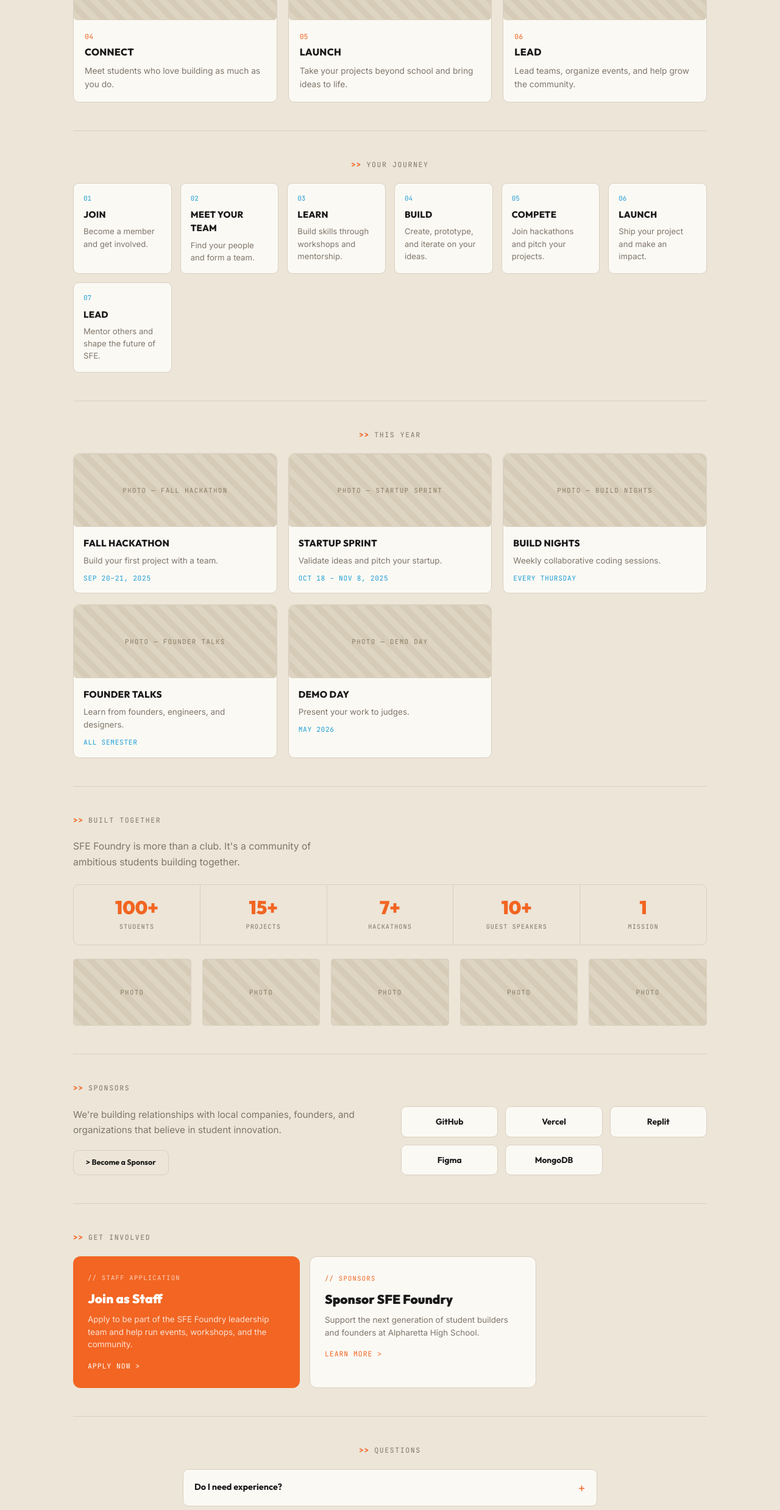
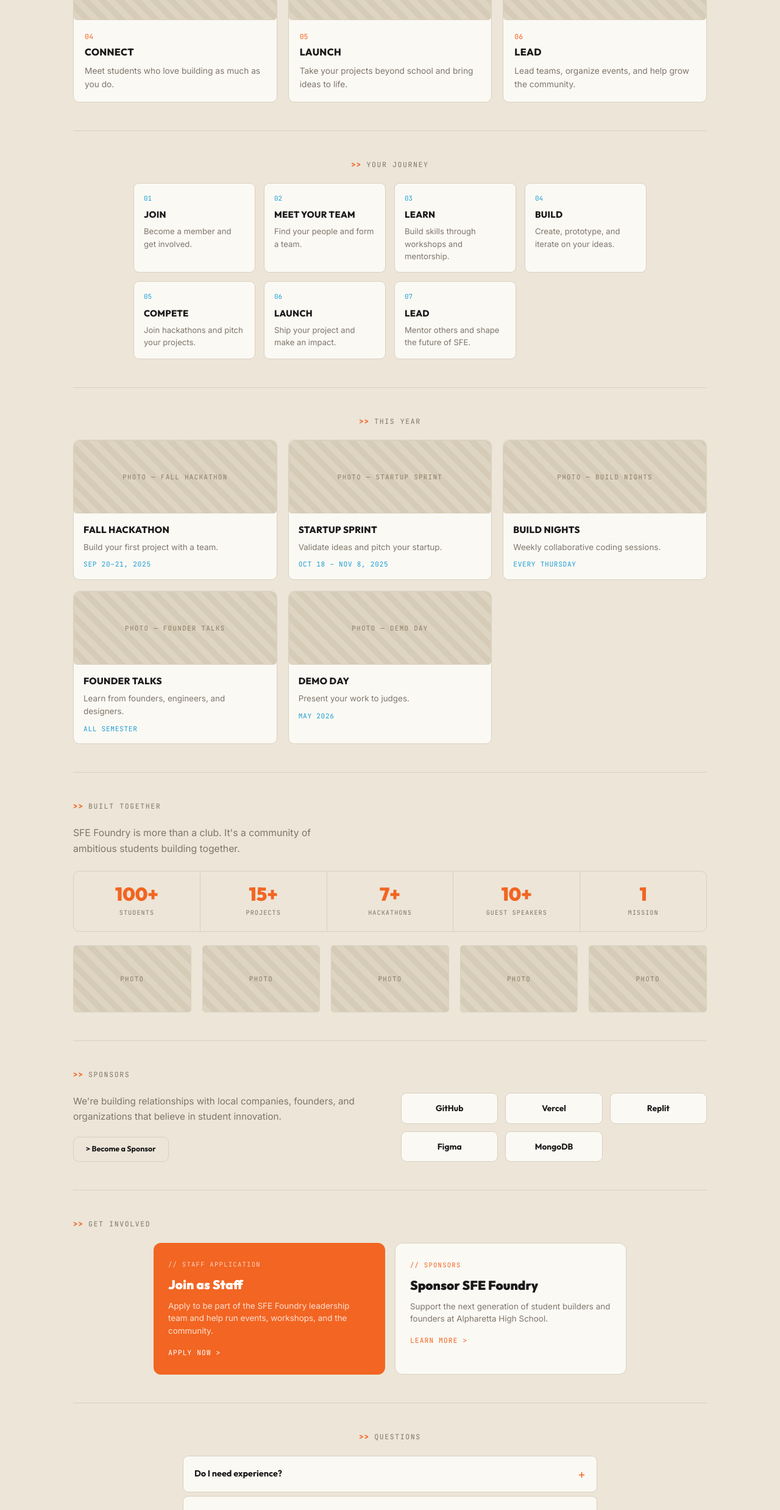
Before and after one commit to nadellasripad11/mission-sfe-foundry, a Next.js app: page / in a window 1280 px wide. Shown: the part 1352-3828 px from the top of the page at 61% size. Built offline with nearby package versions, Linux system fonts and the light colour scheme; no server answers.

Commit message:
Centre Your Journey and Get Involved card grids

```diff
--- a/src/app/(app)/page.tsx
+++ b/src/app/(app)/page.tsx
@@ -194,7 +194,7 @@ export default function HomePage() {
       {/* ── Join + Staff Application ── */}
       <section className="lp-sec">
         <div className="sec-label">Get Involved</div>
-        <div style={{ display: 'grid', gridTemplateColumns: 'repeat(auto-fit, minmax(280px, 1fr))', gap: 16, maxWidth: 760 }}>
+        <div style={{ display: 'grid', gridTemplateColumns: 'repeat(auto-fit, minmax(280px, 380px))', gap: 16, justifyContent: 'center', width: '100%' }}>
           <a
             href="https://forms.cloud.microsoft/r/D92tQqsRta"
             target="_blank" rel="noopener noreferrer"
--- a/src/app/globals.css
+++ b/src/app/globals.css
@@ -179,7 +179,7 @@ body, h1, h2, h3, h4, h5, h6, p, figure { margin: 0; }
 .exp-card { background:var(--white); border:1px solid var(--line); border-radius:10px; overflow:hidden; transition: transform .22s, box-shadow .22s; }
 .exp-card:hover { transform: translateY(-4px); box-shadow: 0 16px 34px rgba(26,26,26,.10); }
 .exp-num { font-family:var(--mono); font-size:.72rem; color:var(--orange); }
-.journey-grid { display:grid; grid-template-columns: repeat(auto-fit, minmax(150px,1fr)); gap:14px; }
+.journey-grid { display:grid; grid-template-columns: repeat(auto-fit, minmax(150px, 200px)); gap:14px; justify-content: center; }
 .journey-step { border:1px solid var(--line); border-radius:9px; padding:16px; background:var(--white); }
 .journey-step .jn { font-family:var(--mono); font-size:.68rem; color:var(--blue); margin-bottom:8px; }
 .journey-step h4 { font-family:'Outfit'; font-weight:800; font-size:.92rem; text-transform:uppercase; letter-spacing:.02em; margin-bottom:6px; }
```
